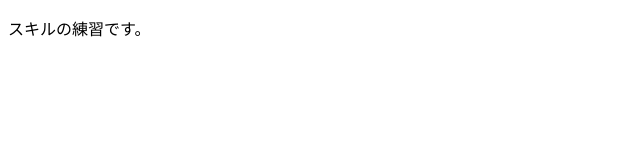
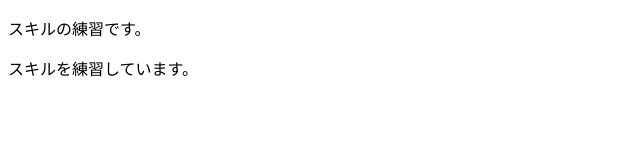
Before and after one commit to Maron32/merge-practice, a plain HTML site: page skill.html in a window 1280 px wide. Shown: the whole page, without its empty margins (0-640 px from the left). Drawn offline with Linux system fonts and the light colour scheme.

Commit message:
skill.htmlに追記

```diff
--- a/skill.html
+++ b/skill.html
@@ -7,5 +7,6 @@
 </head>
 <body>
     <p>スキルの練習です。</p>
+    <p>スキルを練習しています。</p>
 </body>
 </html>
```
